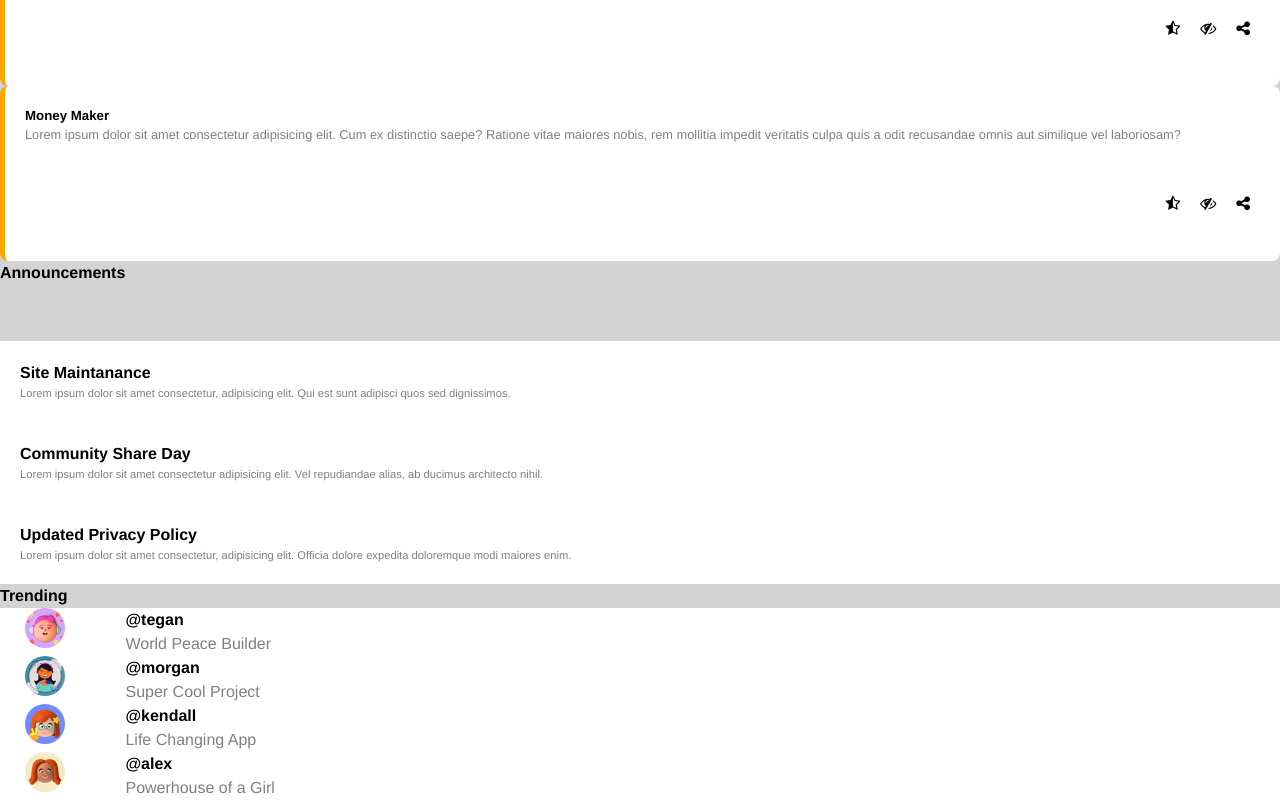
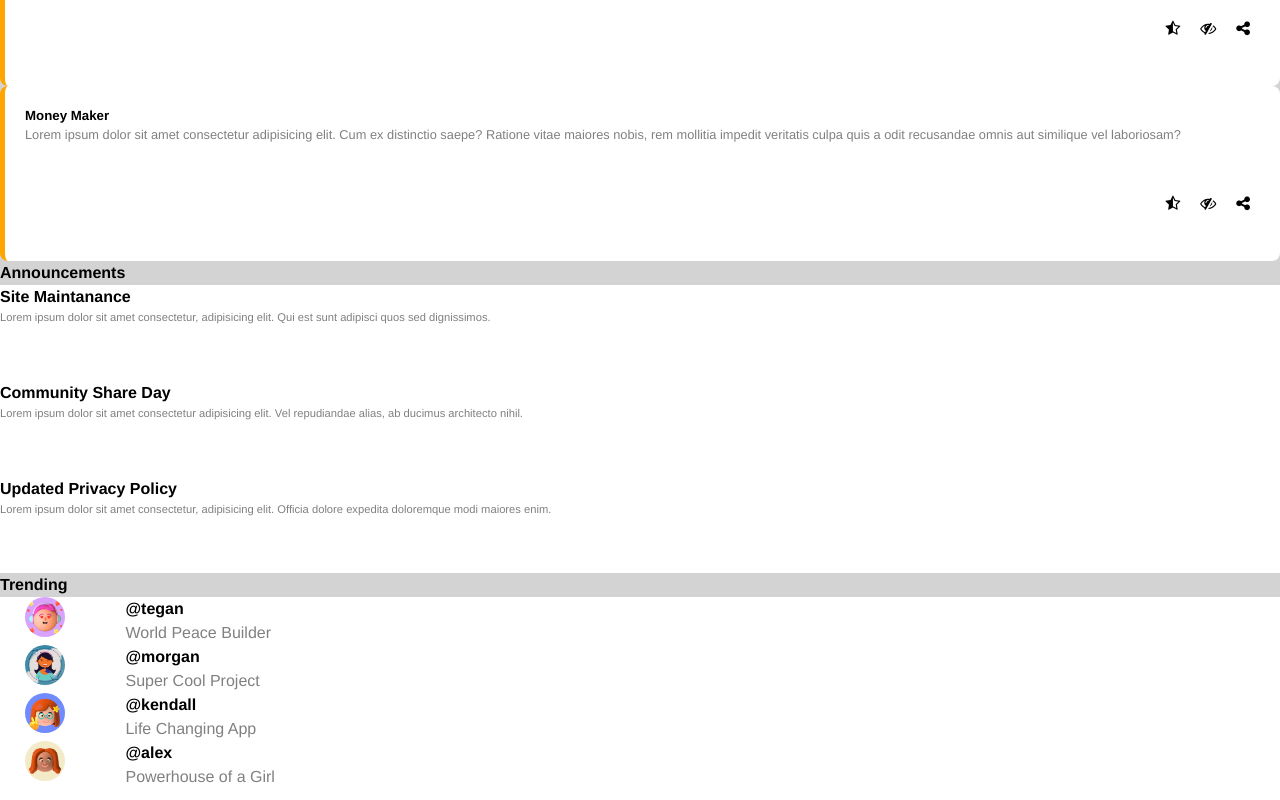
Before and after one commit to VuyiT/admin-dashboard, a plain HTML site: page index.html in a window 1280 px wide. Shown: the part 1323-2123 px from the top of the page. Drawn offline with Linux system fonts and the light colour scheme.

Commit message:
Remove grid in announcements and padding in rows
The Announcements section had grid even on the heading and padding was in rows. It's less intuitive and so I moved the grid to the rows only and removed their padding.

```diff
--- a/style.css
+++ b/style.css
@@ -210,14 +210,11 @@ section {
     grid-area: 2 / 2 / 3;
     align-self: self-end;
 }
-.announcements {
-    display: grid;
-    grid-template-rows: repeat(4, 1fr);
-}
 
 .announce-rows {
     background-color: white;
-    padding: 20px;
+    display: grid;
+    grid-template-rows: repeat(4, 1fr);
 }
 
 .announce-content {
```
